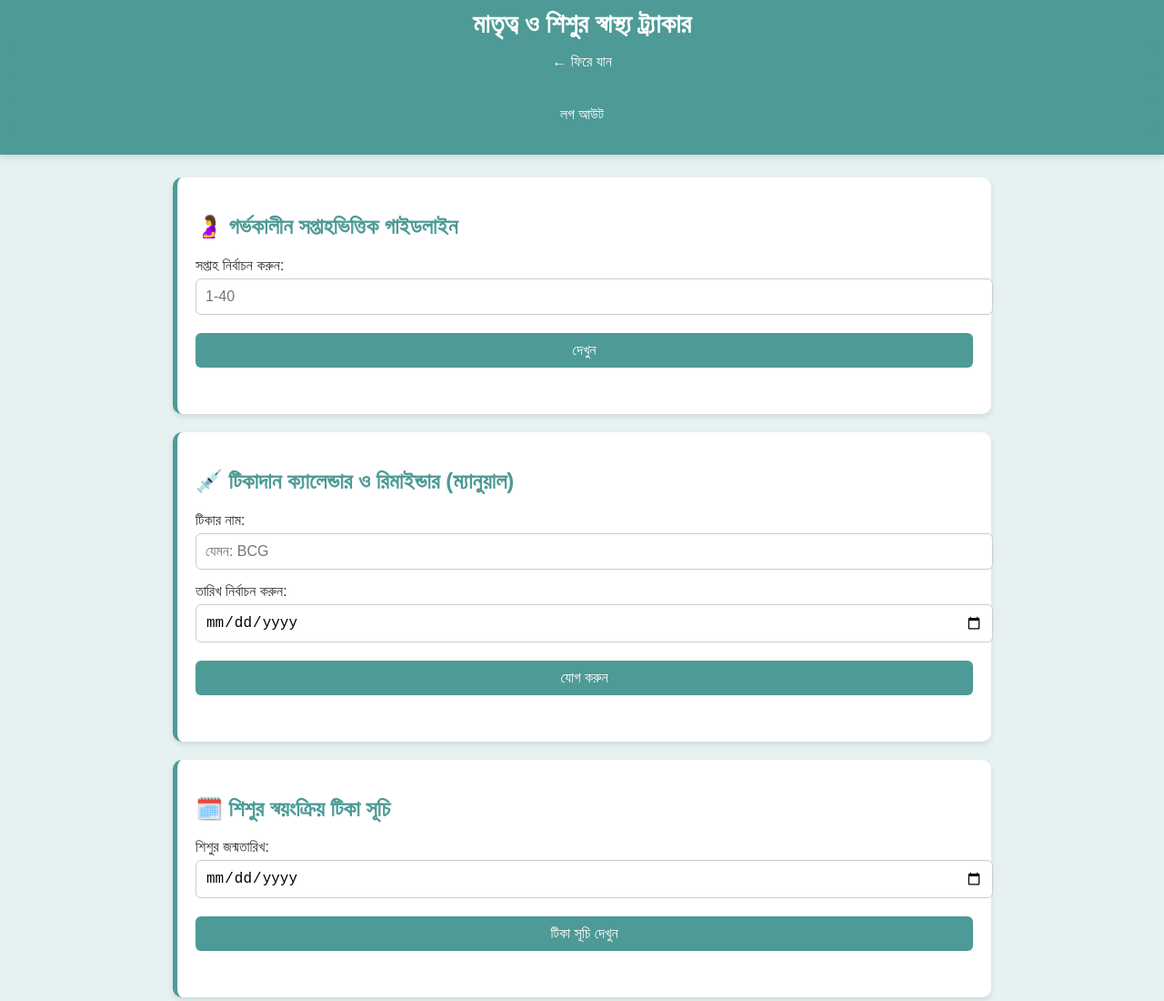
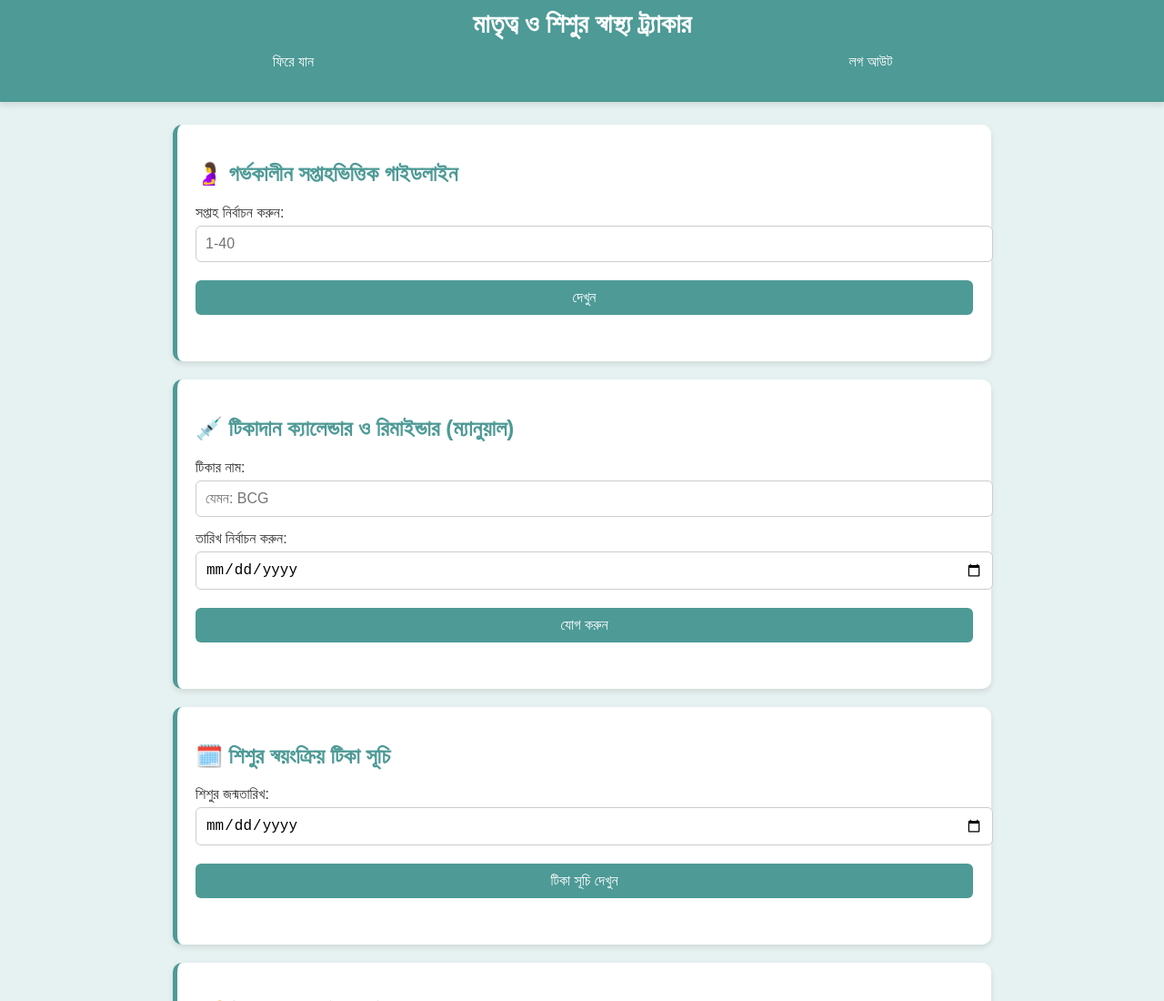
Before and after one commit to lameyaafsary/Lumos_Maxima_Hackathon_2025, a plain HTML site: page f3.html in a window 1280 px wide. Shown: the top 1100 px of the page at 91% size. Drawn offline with nearby package versions, Linux system fonts and the light colour scheme.

Commit message:
Added new files

```diff
--- a/dash.css
+++ b/dash.css
@@ -42,7 +42,7 @@ body, html {
   display: flex;
   justify-content: center;
   align-items: center;
-  min-height: calc(100vh - 120px); /* header + footer space */
+  min-height: calc(100vh - 120px);
   padding: 20px;
 }
 
--- a/f3.css
+++ b/f3.css
@@ -154,3 +154,9 @@ canvas {
     padding: 6px 10px;
   }
 }
+.header-buttons {
+    display: flex;
+    gap: 10px;
+    justify-content: flex-end;
+    align-items: center;
+}
--- a/f3.html
+++ b/f3.html
@@ -11,8 +11,10 @@
 
 <header>
   <h1>মাতৃত্ব ও শিশুর স্বাস্থ্য ট্র্যাকার</h1>
-  <button onclick="window.history.back()">← ফিরে যান</button>
-  <button onclick="logout()">লগ আউট</button>
+  <div class="header-buttons">
+      <button onclick="window.history.back()">ফিরে যান</button>
+      <button onclick="logout()">লগ আউট</button>
+</div>
 </header>
 
 <main>
@@ -157,5 +159,12 @@ function updateChart(){
   });
 }
 </script>
+<script>
+    function logout(){
+      localStorage.clear();
+      window.location.href = 'login.html';
+    }
+  </script>
+
 </body>
 </html>
--- /dev/null
+++ b/f5.css
@@ -0,0 +1,47 @@
+body {
+      font-family: 'Noto Sans Bengali', sans-serif;
+      background:#e0f2f1;
+      margin: 0;
+      padding: 20px;
+    }
+    h1 { text-align: center; color: #333; margin-bottom: 20px; }
+    .search-bar {
+      display: flex;
+      justify-content: center;
+      margin-bottom: 20px;
+    }
+    input[type="text"] {
+      width: 60%;
+      padding: 10px;
+      border-radius: 5px;
+      border: 1px solid #ccc;
+      font-size: 16px;
+    }
+    .symptom-cards {
+      display: grid;
+      grid-template-columns: repeat(auto-fit, minmax(240px, 1fr));
+      gap: 15px;
+    }
+    .card {
+      background: white;
+      border-radius: 10px;
+      padding: 15px;
+      box-shadow: 0 2px 5px rgba(0,0,0,0.1);
+      text-align: center;
+      cursor: default;
+      transition: transform 0.2s;
+    }
+    .card:hover { transform: scale(1.03); }
+    .card img {
+      width: 50px;
+      margin-bottom: 10px;
+    }
+    .card h3 { margin: 10px 0 5px; color: #333; }
+    .card p { font-size: 14px; color: #555; text-align: left; margin: 5px 0; }
+    .card strong { color: #222; }
+    .header-buttons {
+    display: flex;
+    gap: 10px;
+    justify-content: flex-end;
+    align-items: center;
+}
--- a/map.css
+++ b/map.css
@@ -51,7 +51,7 @@
       color: white;
       border: none;
       cursor: pointer;
-      transition: 0.3s;
+
     }
     button:hover {
       background: #00796b;
@@ -73,3 +73,9 @@
       font-size: 13px;
       color: #333;
     }
+   .header-buttons {
+    display: flex;
+    gap: 10px;
+    justify-content: flex-end;
+    align-items: center;
+}
```
Also changed, not shown: anonymous.html (+1 -1 lines), f1.html (+7 -1 lines), f4.html (+6 -0 lines), f5.html (+11 -45 lines), f6.html (+6 -1 lines), index.html (+1 -1 lines), map.html (+14 -1 lines).
